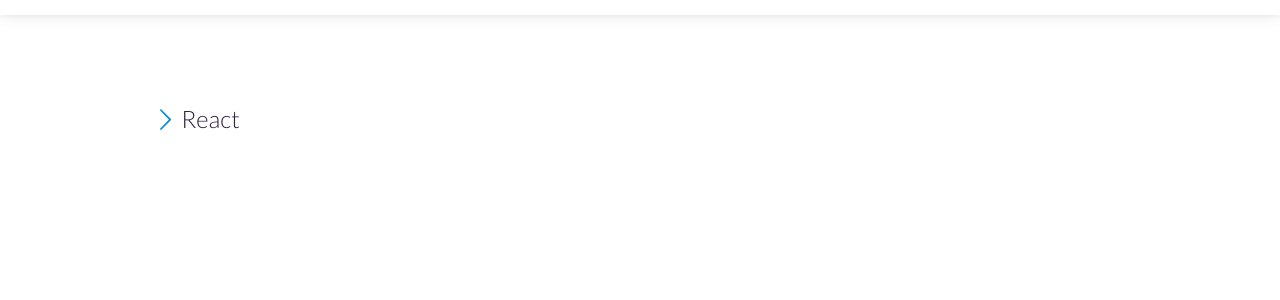
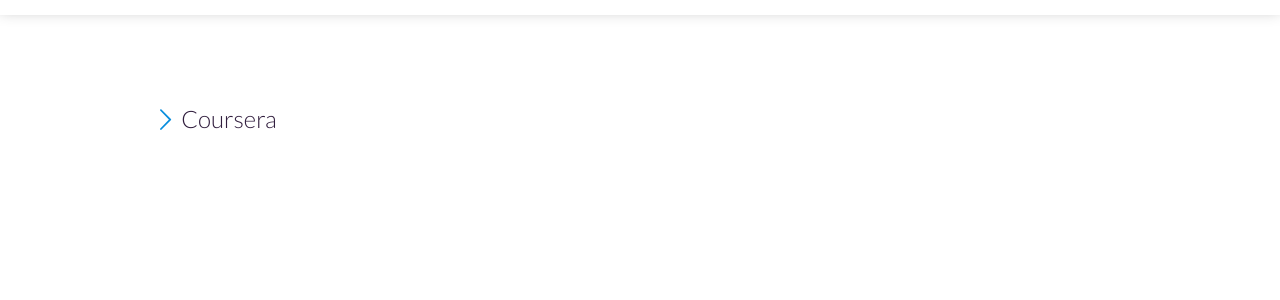
Before and after one commit to Taeu/taeu.github.io, a Jekyll site: the page built from _pages/react.html, in a window 1280 px wide. Shown: the part 128-428 px from the top of the page. Built offline with Jekyll 4.4.1, drawn with Linux system fonts in a browser that asks for light colours; some web fonts are replaced.

Commit message:
Update react.html

```diff
--- a/_pages/react.html
+++ b/_pages/react.html
@@ -1,11 +1,11 @@
 ---
 layout: home-page
-title: React
-permalink: /react/
+title: Coursera
+permalink: /coursera/
 ---
 <h2 class="pages-heading">{{page.title}}</h2>
 <ol class="post-card-box clearfix">
-  {% for post in site.categories.react %}
+  {% for post in site.categories.coursera %}
     {% include pages.html %}
   {% endfor %}
 </ol>
```
